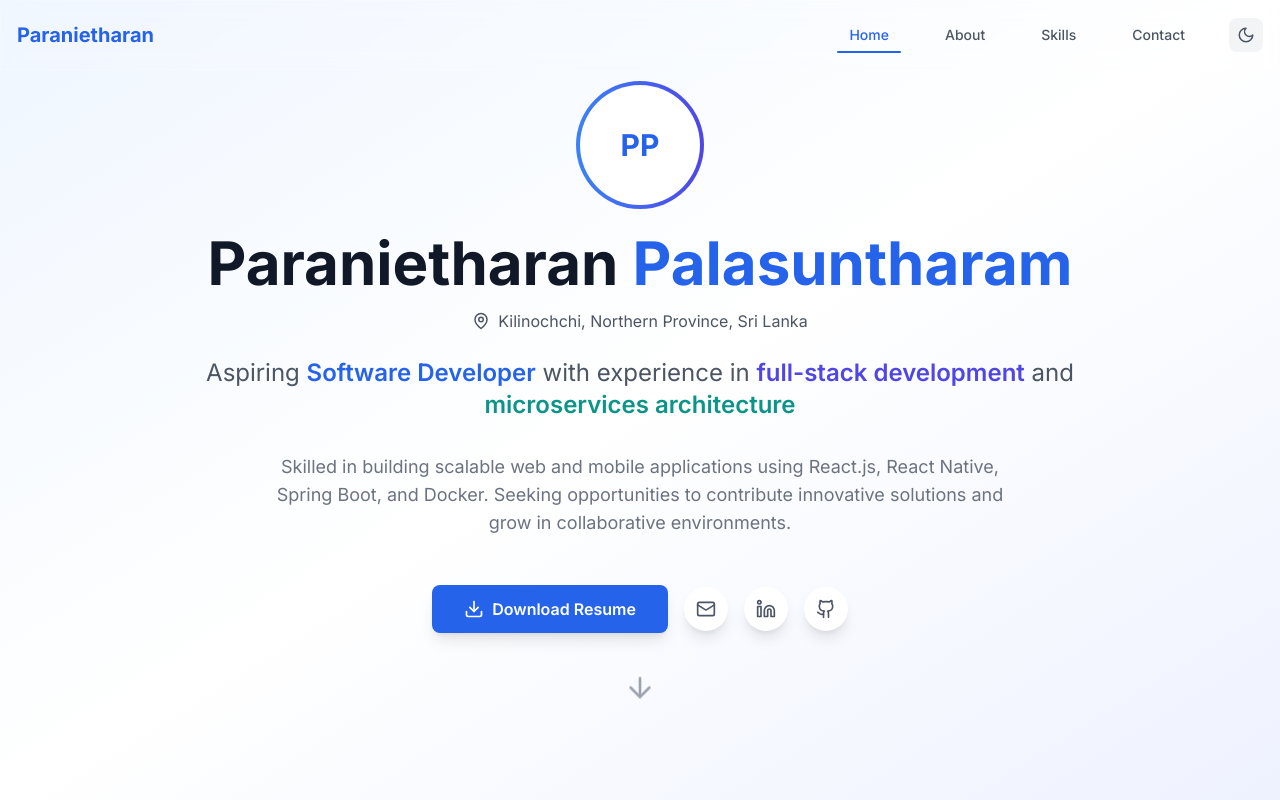
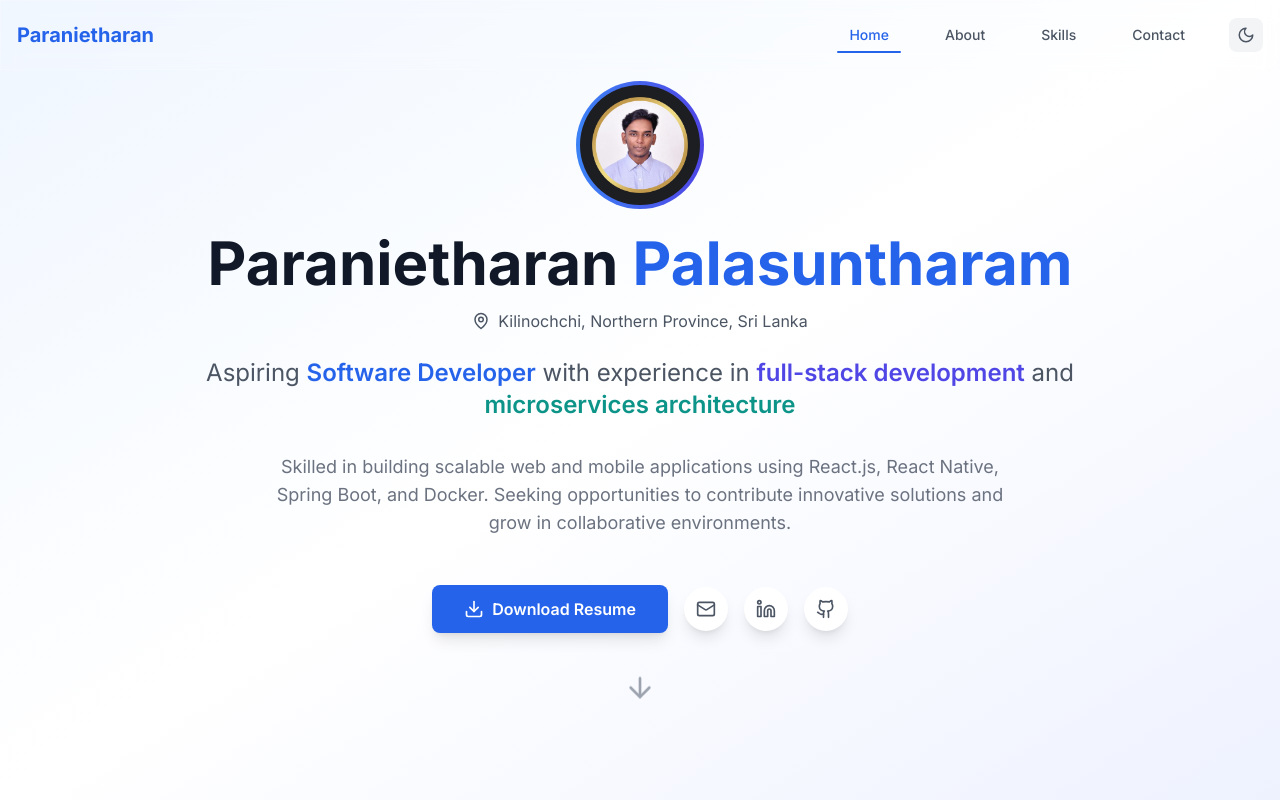
Before and after one commit to paranietharan/portfolio-website, a React (Vite) app: page / in a window 1280 px wide. Shown: the top 800 px of the page. Built offline with nearby package versions, Linux system fonts and the light colour scheme.

Commit message:
cv updated

```diff
--- a/src/App.tsx
+++ b/src/App.tsx
@@ -25,9 +25,6 @@ function App() {
               <p className="mb-4">
                 © 2024 Paranietharan Palasuntharam. All rights reserved.
               </p>
-              <p className="text-gray-400 text-sm">
-                Built with React, TypeScript, and Tailwind CSS
-              </p>
             </div>
           </div>
         </footer>
--- a/src/components/Hero.tsx
+++ b/src/components/Hero.tsx
@@ -1,5 +1,7 @@
 import React from 'react';
 import { ArrowDown, Download, Github, Linkedin, Mail, MapPin } from 'lucide-react';
+import profileImage from '../files/profile-img.jpg'
+import resume from '../files/Paranietharan_Palasuntharam_SE_Intern_CV.pdf'
 
 const Hero: React.FC = () => {
   const scrollToAbout = () => {
@@ -16,8 +18,12 @@ const Hero: React.FC = () => {
           <div className="animate-fade-in">
             <div className="mb-6">
               <div className="w-32 h-32 mx-auto mb-6 rounded-full bg-gradient-to-r from-blue-500 to-indigo-600 p-1">
-                <div className="w-full h-full rounded-full bg-white dark:bg-gray-800 flex items-center justify-center">
-                  <span className="text-3xl font-bold text-blue-600 dark:text-blue-400">PP</span>
+                <div className="w-full h-full rounded-full bg-white dark:bg-gray-800 flex items-center justify-center overflow-hidden">
+                  <img
+                    src={profileImage}
+                    alt="Profile"
+                    className="w-full h-full object-cover"
+                  />
                 </div>
               </div>
               <h1 className="text-4xl md:text-6xl font-bold text-gray-900 dark:text-white mb-4">
@@ -42,10 +48,14 @@ const Hero: React.FC = () => {
             </p>
 
             <div className="flex flex-col sm:flex-row items-center justify-center gap-4 mb-12">
-              <button className="px-8 py-3 bg-blue-600 hover:bg-blue-700 text-white font-semibold rounded-lg shadow-lg transform hover:scale-105 transition-all duration-200 flex items-center">
+              <a
+                href={resume}
+                download="Paranietharan_Resume.pdf"
+                className="px-8 py-3 bg-blue-600 hover:bg-blue-700 text-white font-semibold rounded-lg shadow-lg transform hover:scale-105 transition-all duration-200 flex items-center"
+              >
                 <Download size={20} className="mr-2" />
                 Download Resume
-              </button>
+              </a>
               <div className="flex items-center space-x-4">
                 <a
                   href="mailto:paranietharan20@gmail.com"
```
Also changed, not shown: src/files/profile-img.jpg (added), 1 other file (tests, documents, lock files or other folders).
